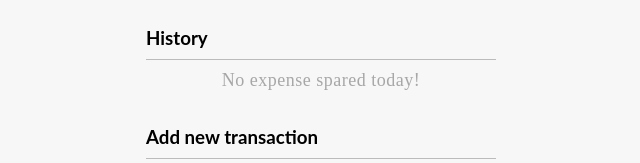
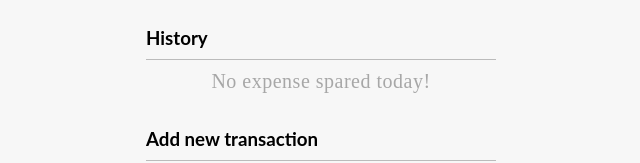
Before and after one commit to Drabzee/expense-tracker, a React (Create React App) app: page / in a window 1280 px wide. Shown: the part 298-461 px from the top of the page, without its empty margins (319-959 px from the left). Built offline with nearby package versions, Linux system fonts and the light colour scheme; a web font is replaced by a local one.

Commit message:
font size updated

```diff
--- a/src/styles/History.module.scss
+++ b/src/styles/History.module.scss
@@ -12,7 +12,7 @@
     .emptyCaption {
         display: block;
         color: #a7a7a7;
-        font-size: 18px;
+        font-size: 20px;
         text-align: center;
         margin-top: 10px;
         font-family: 'Tangerine';
```
